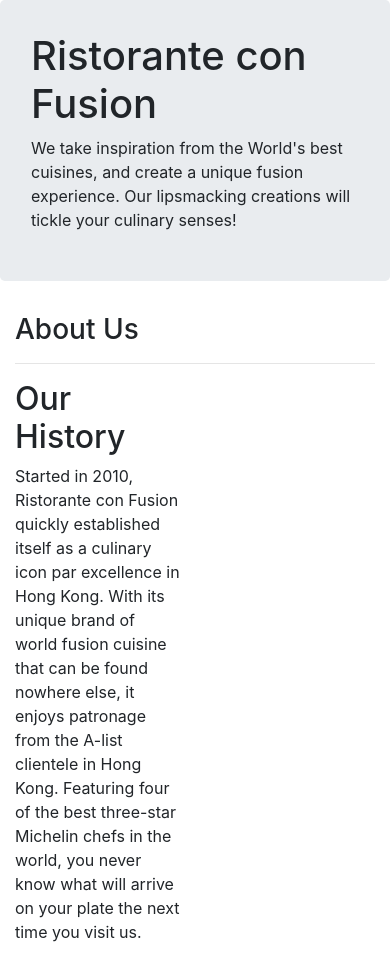
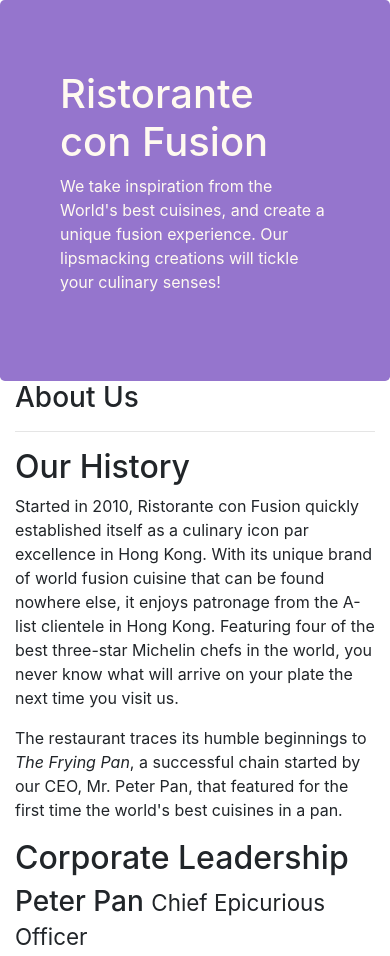
Before and after one commit to anjolaoluwa24685/conFusion, a website: page aboutus.html in a window 390 px wide. Shown: the top 956 px of the page. Drawn offline with nearby package versions, Linux system fonts and the light colour scheme.

Commit message:
Update Assignment 1

```diff
--- a/aboutus.html
+++ b/aboutus.html
@@ -6,7 +6,7 @@
         <meta name="viewport" content="width=device-width, initial-scale=1, shrink-to-fit=no">
         <meta http-equiv="x-ua-compatible" content="ie=edge">
         <link rel="stylesheet" href="node_modules/bootstrap/dist/css/bootstrap.min.css">
-        <link href="css/styles.css" rel="stylesheet">
+        <link href="css/style.css" rel="stylesheet">
 
     <title>Ristorante Con Fusion: About Us</title>
 
@@ -36,12 +36,12 @@
         </div>
 
         <div class="row">
-            <div class="col-6 col-sm-6">
+            <div class="col-12 col-sm-6">
                 <h2>Our History</h2>
                 <p>Started in 2010, Ristorante con Fusion quickly established itself as a culinary icon par excellence in Hong Kong. With its unique brand of world fusion cuisine that can be found nowhere else, it enjoys patronage from the A-list clientele in Hong Kong.  Featuring four of the best three-star Michelin chefs in the world, you never know what will arrive on your plate the next time you visit us.</p>
                 <p>The restaurant traces its humble beginnings to <em>The Frying Pan</em>, a successful chain started by our CEO, Mr. Peter Pan, that featured for the first time the world's best cuisines in a pan.</p>
             </div>
-            <div class="col-6 col-sm">
+            <div class="col-12 col-sm">
             </div>
         </div>
 
```
Also changed, not shown: index.html (+1 -1 lines).
